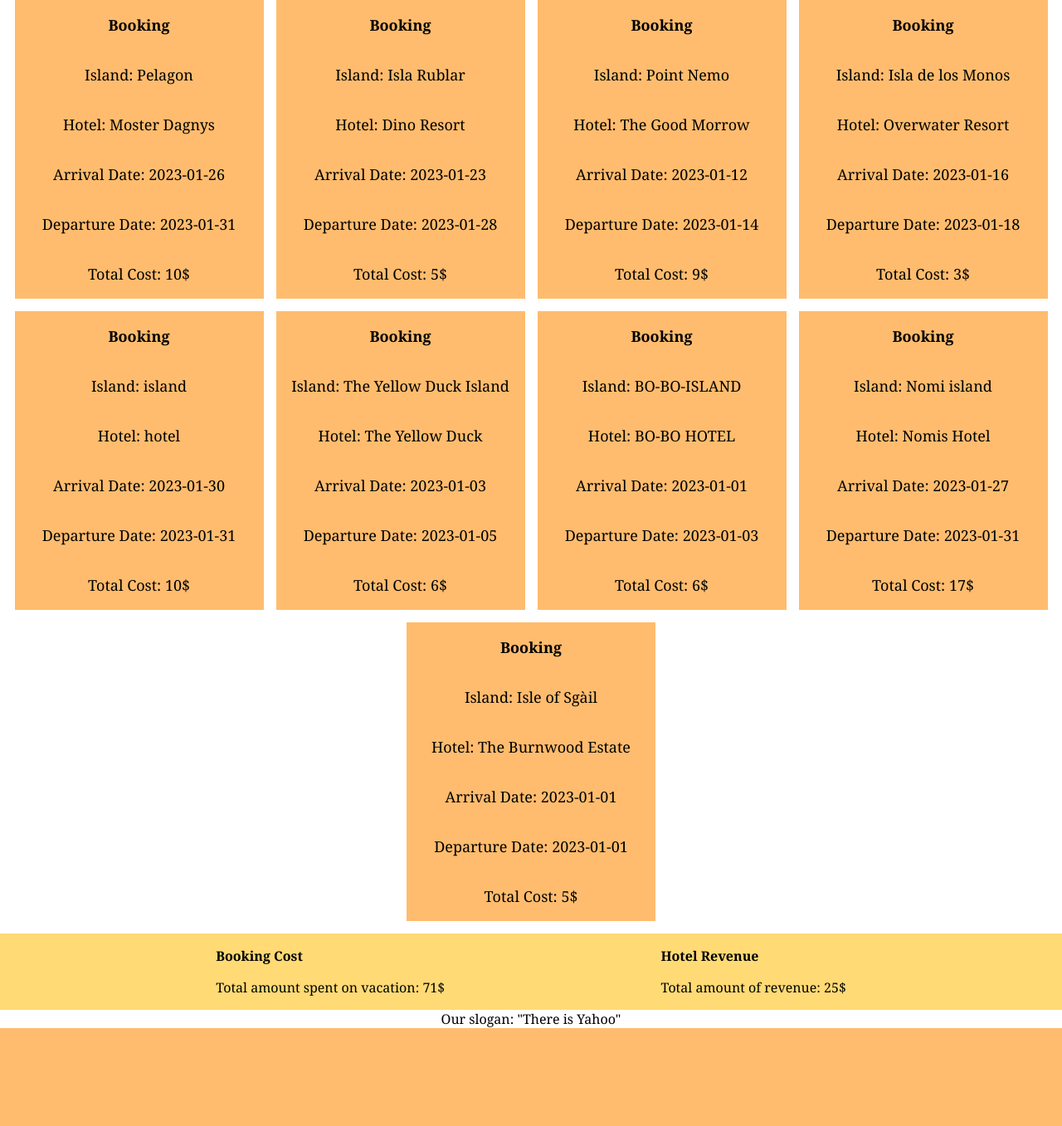
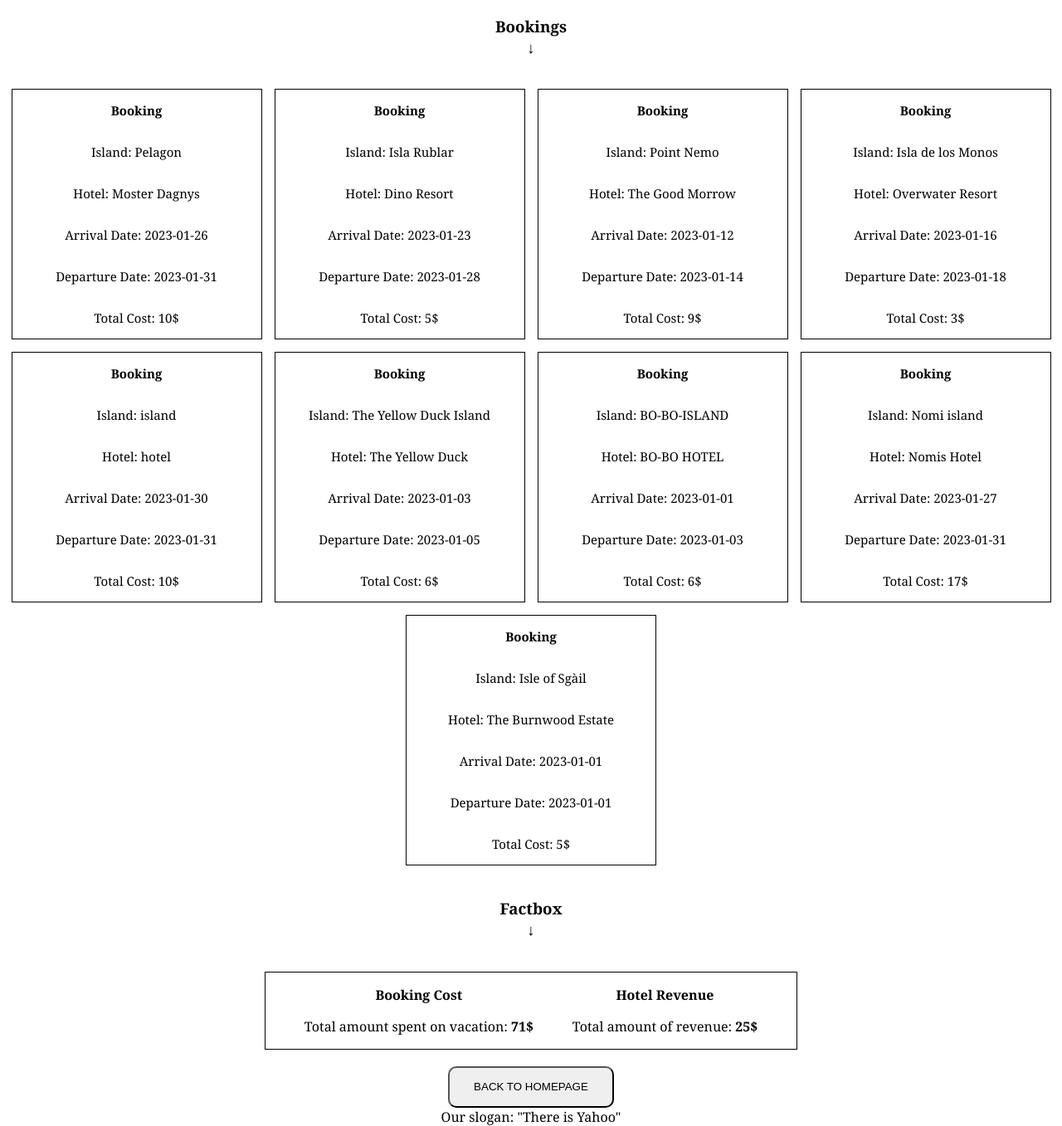
Before and after one commit to gustavenoksson/hotel-yahoo, a PHP site: page /logbook.php in a window 1280 px wide. Shown: the whole page at 83% size. Before the commit the page ends 1239 px from the top, so only its background shows below. Run offline with PHP 8.4, Linux system fonts and the light colour scheme; data comes from the database, SQL or seed files in the repository.

Commit message:
updated logbook.php

```diff
--- a/logbook.php
+++ b/logbook.php
@@ -9,7 +9,6 @@ $totalCost = 0;
 
 function getRevenue()
 {
-
     $db = connect("hotel.db");
 
     $statement = $db->prepare("SELECT cost FROM bookings");
@@ -23,11 +22,14 @@ function getRevenue()
             $totalRevenue += $revenue;
         }
     }
-    echo "Total amount of revenue: " . $totalRevenue;
+    return $totalRevenue;
 };
 
 ?>
+<main>
     <section class="vacationSection">
+        <p class="headlineBig">Bookings <br>↓</p>
+        <div class="vacationCards">
             <?php
             foreach ($vacation as $key => $hotelBookings) :
                 foreach ($hotelBookings as $hotelBooking) :
@@ -36,7 +38,7 @@ function getRevenue()
                     $totalCost += (int) $hotelBooking["total_cost"];
             ?>
                     <article class="vacationCard">
-                <p class="headline">Booking</p>
+                        <p class="headlineSmall">Booking</p>
                         <p>Island: <?= $hotelBooking["island"] ?></p>
                         <p>Hotel: <?= $hotelBooking["hotel"] ?></p>
                         <p>Arrival Date: <?= $hotelBooking["arrival_date"] ?></p>
@@ -47,18 +49,20 @@ function getRevenue()
                 endforeach;
             endforeach;
             ?>
+        </div>
+        <p class="headlineBig">Factbox <br>↓</p>
         <article class="vacationFactBox">
             <div>
-            <p class="headline">Booking Cost</p>
-            <p>Total amount spent on vacation: <?= $totalCost ?>$</p>
+                <p class="headlineSmall">Booking Cost</p>
+                <p>Total amount spent on vacation: <b><?= $totalCost ?>$</b></p>
             </div>
             <div>
-            <p class="headline">Hotel Revenue</p>
-            <p> <?php getRevenue() ?>$ </p>
+                <p class="headlineSmall">Hotel Revenue</p>
+                <p> Total amount of revenue: <b><?= getRevenue() ?>$</b> </p>
             </div>
         </article>
+        <a href="index.php"><button>BACK TO HOMEPAGE</button></a>
     </section>
-
+</main>
 <?php
-
 require __DIR__ . '/slogan.php';
--- a/style.css
+++ b/style.css
@@ -99,13 +99,17 @@ slogan {
 
 .vacationSection {
   display: flex;
+  justify-content: center;
+  align-items: center;
+  flex-direction: column;
+  gap: 20px;
+}
+
+.vacationCards {
+  display: flex;
   flex-wrap: wrap;
   justify-content: center;
   gap: 15px;
-}
-
-.headline {
-  font-weight: bold;
 }
 
 .vacationCard {
@@ -115,16 +119,28 @@ slogan {
   align-items: center;
   flex-direction: column;
   color: rgb(0, 0, 0);
-  background-color: rgb(255, 188, 110);
+  border: 1px solid;
+}
+
+.headlineBig {
+  font-weight: bold;
+  text-align: center;
+  font-size: 1.17em;
+}
+
+.headlineSmall {
+  font-weight: bold;
+  text-align: center;
+  font-size: 16px;
 }
 
 .vacationCard p {
-  font-size: 18px;
+  font-size: 15px;
 }
 
 .vacationFactBox {
   display: flex;
   justify-content: space-evenly;
-  width: 100%;
-  background-color: rgb(255, 218, 117);
+  width: 50%;
+  border: 1px solid;
 }
```
Also changed, not shown: index.php (line endings or trailing spaces). Lines whose indentation alone changed are shown as unchanged.
